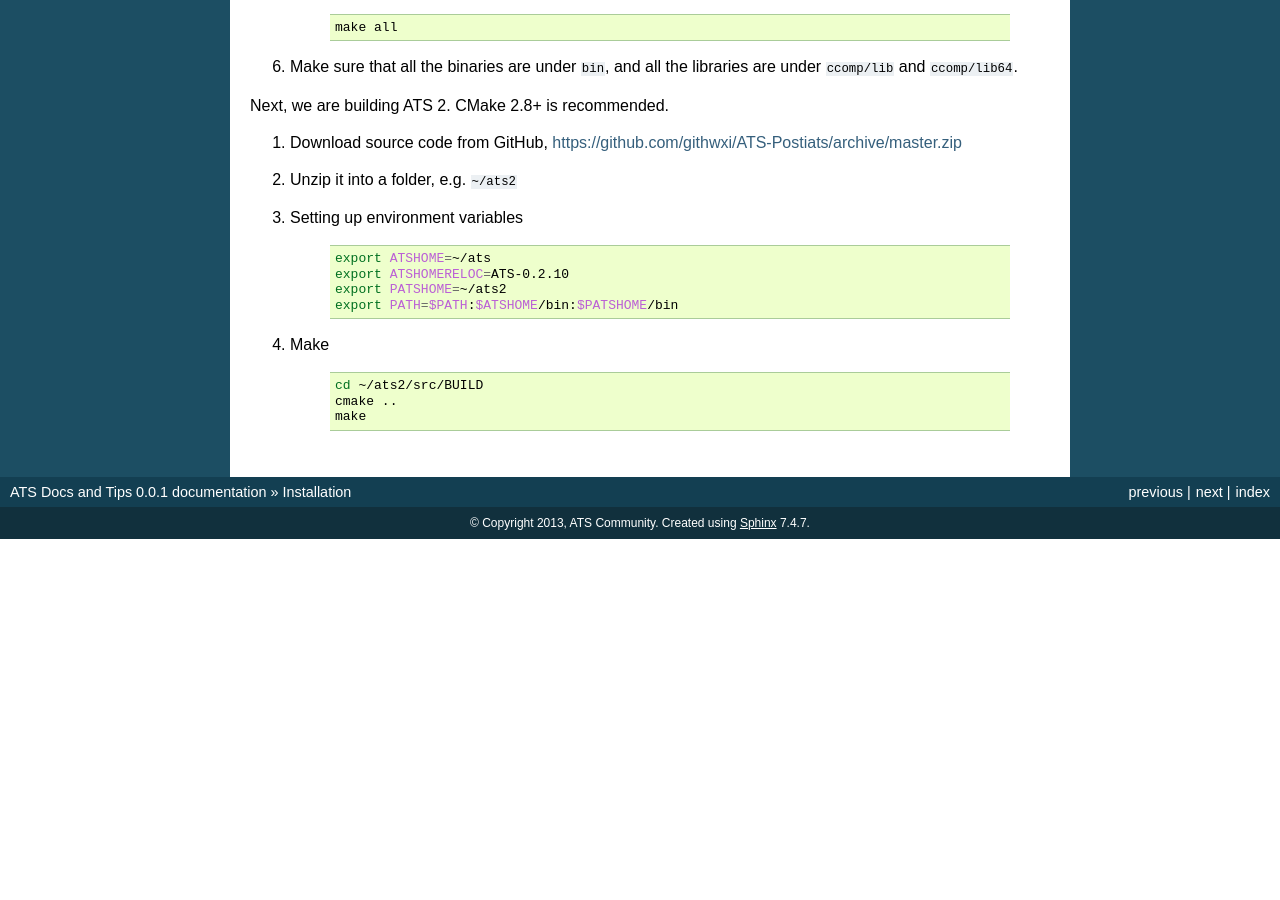
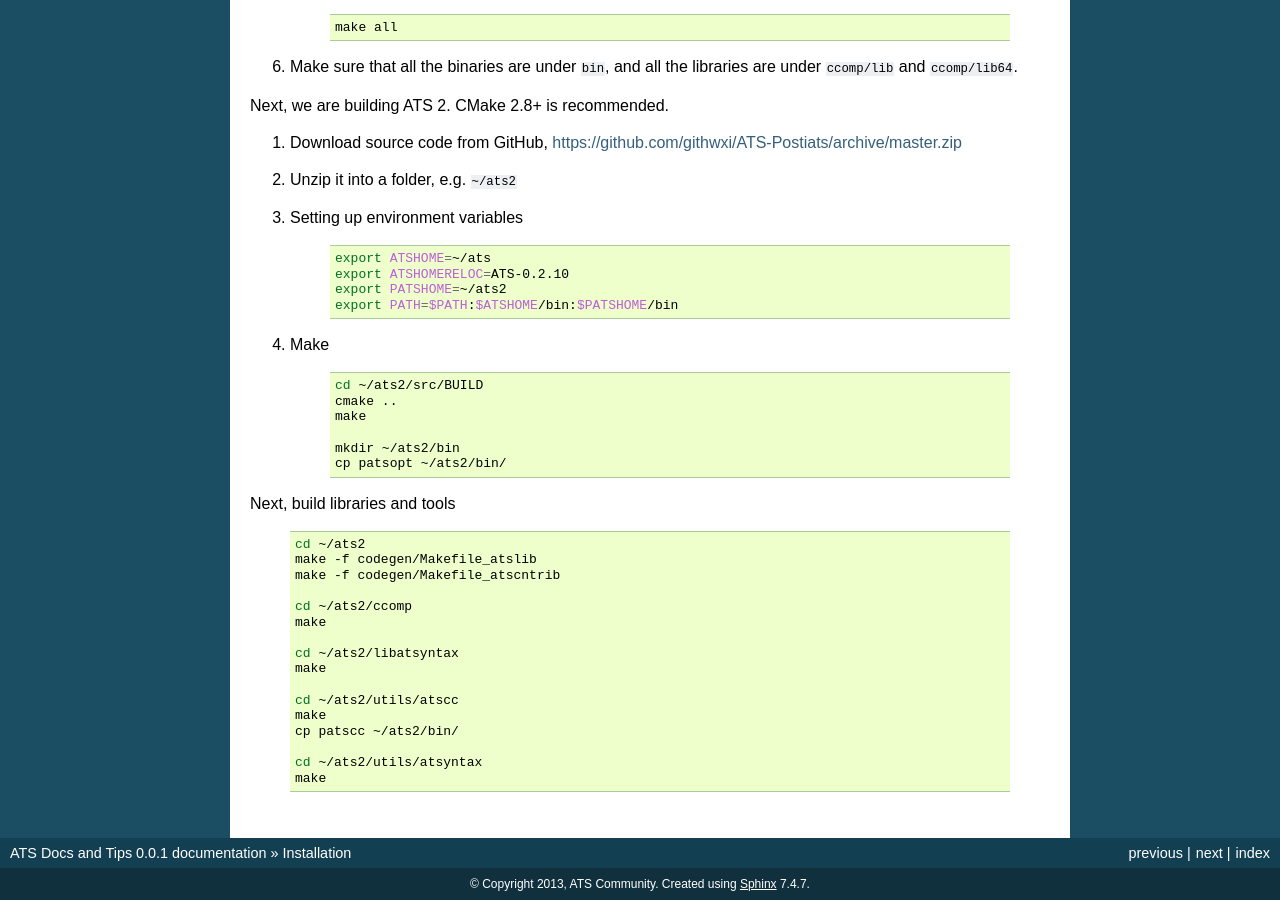
Before and after one commit to steinwaywhw/ats-docs-and-tips, a Sphinx documentation site: the page built from source/installation.rst, in a window 1280 px wide and 900 px high, scrolled down 597 px. Built offline with Sphinx 7.4.7, drawn with Linux system fonts in a browser that asks for light colours; pages that are not in the unit, such as notebooks, are missing from menus; before the commit the page ends 1136 px from its top, so only the background shows below that.

Commit message:
Some update of Installation

```diff
--- a/source/installation.rst
+++ b/source/installation.rst
@@ -30,7 +30,7 @@ Before installing ATS 2, we need the latest version of ATS 1 first.
 
 #. Make
 
-	.. code-block :: bash
+	.. code-block:: bash
 
 		make all
 
@@ -58,3 +58,28 @@ Next, we are building ATS 2. CMake 2.8+ is recommended.
 		cd ~/ats2/src/BUILD
 		cmake ..
 		make
+
+		mkdir ~/ats2/bin
+		cp patsopt ~/ats2/bin/
+
+
+Next, build libraries and tools
+
+	.. code-block:: bash
+
+		cd ~/ats2
+		make -f codegen/Makefile_atslib
+		make -f codegen/Makefile_atscntrib
+
+		cd ~/ats2/ccomp
+		make
+
+		cd ~/ats2/libatsyntax
+		make
+
+		cd ~/ats2/utils/atscc
+		make
+		cp patscc ~/ats2/bin/
+
+		cd ~/ats2/utils/atsyntax
+		make
```
Also changed, not shown: source/todo.rst (+32 -0 lines).
